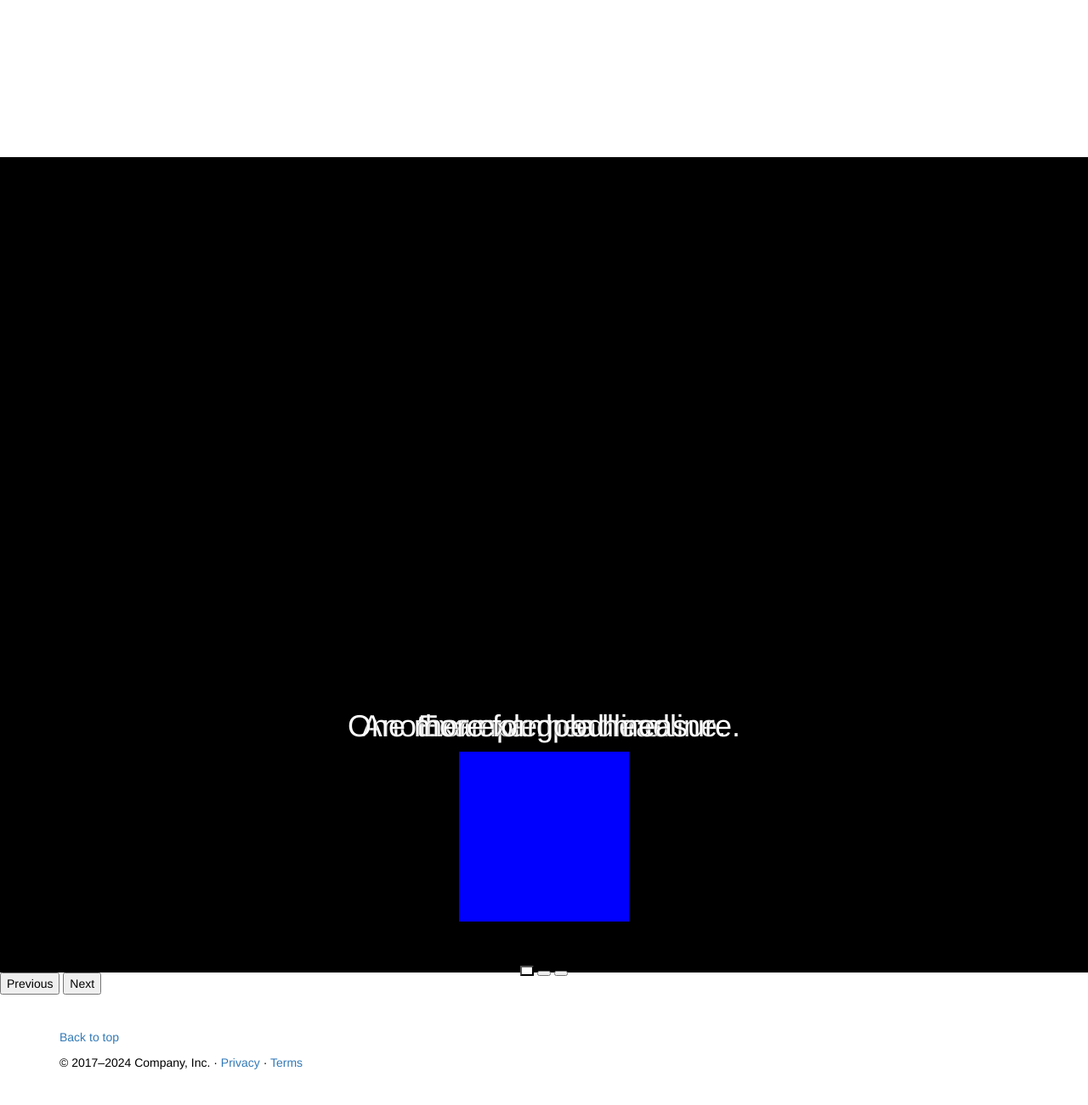
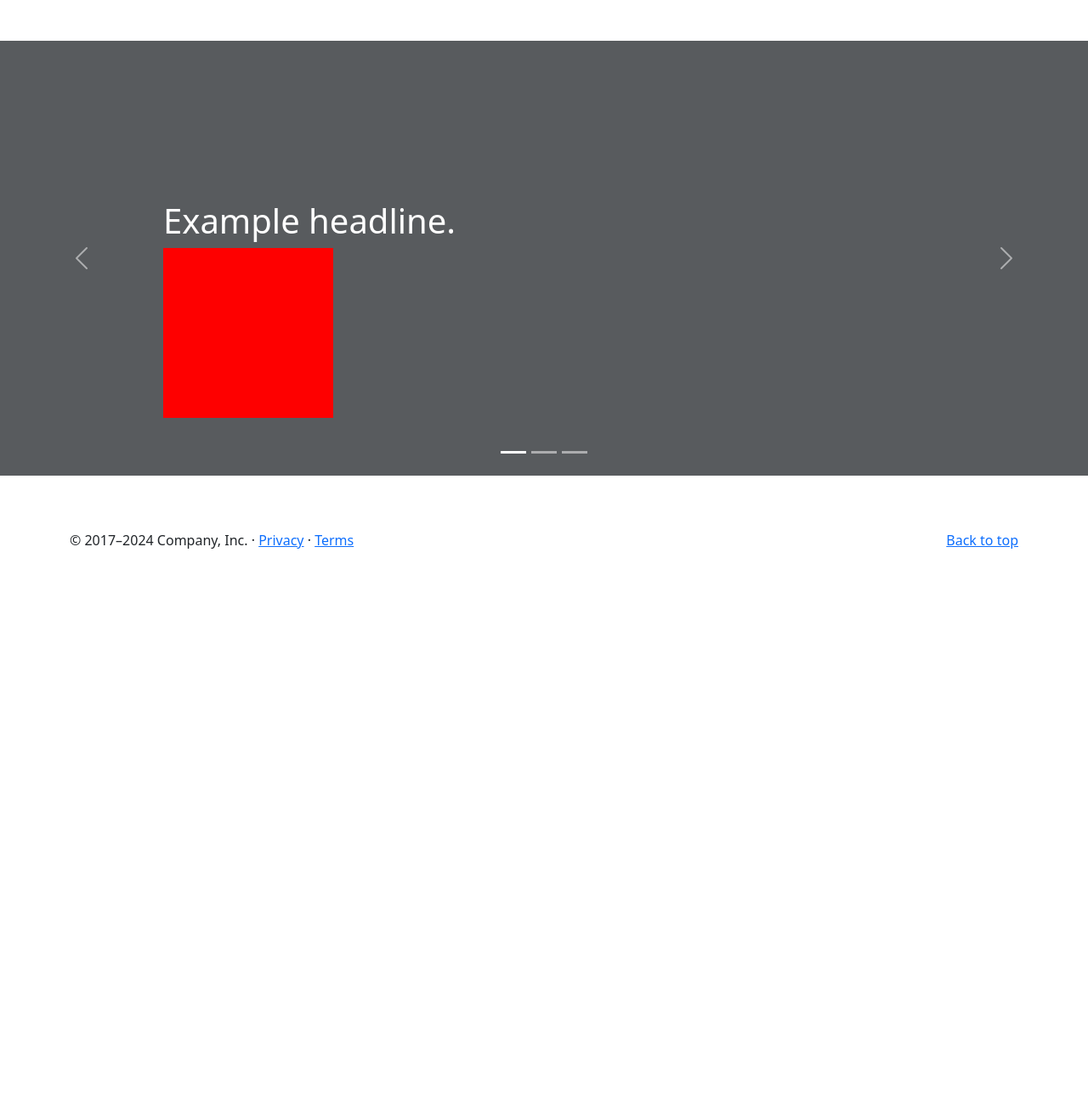
Before and after one commit to awelvor/nicolas, a Jekyll site: the page carousel/index.html, which Jekyll copies as it is, in a window 1280 px wide. Shown: the whole page at 85% size. Built offline with Jekyll 4.4.1, drawn with Linux system fonts in a browser that asks for light colours; nearby versions of some CDN libraries; library files that are not in the unit come from our copies; a script that is not in the unit is left out; comment, search, counter and statistics services are not loaded; after the commit the page ends 900 px from its top, so only the background shows below that.

Commit message:
Update index.html

```diff
--- a/carousel/index.html
+++ b/carousel/index.html
@@ -15,7 +15,7 @@
 
     <link rel="stylesheet" href="https://cdn.jsdelivr.net/npm/@docsearch/css@3">
 
-<link href="../assets/dist/css/bootstrap.min.css" rel="stylesheet">
+<link href="bootstrap.min.css" rel="stylesheet">
 
     <style>
       .bd-placeholder-img {
@@ -179,7 +179,7 @@
     <p>&copy; 2017–2024 Company, Inc. &middot; <a href="#">Privacy</a> &middot; <a href="#">Terms</a></p>
   </footer>
 </main>
-<script src="../assets/dist/js/bootstrap.bundle.min.js"></script>
+<script src="bootstrap.bundle.min.js"></script>
 
     </body>
 </html>
```
